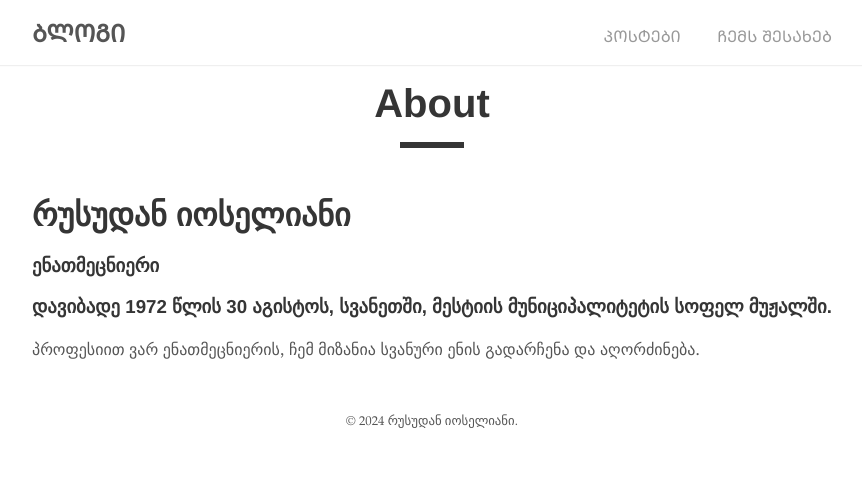
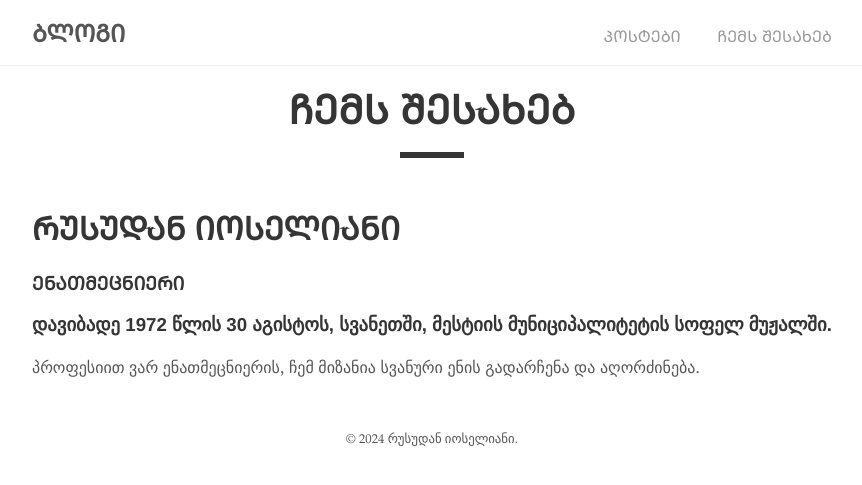
Before and after one commit to rioseliani/rioseliani, a Jekyll site: the page built from _pages/about.md, in a window 1280 px wide. Shown: the top 485 px of the page, without its empty margins (208-1070 px from the left). Built offline with Jekyll 4.4.1, drawn with Linux system fonts in a browser that asks for light colours.

Commit message:
ჩემს შესახებ

```diff
--- a/_pages/about.md
+++ b/_pages/about.md
@@ -1,12 +1,12 @@
 ---
 layout: page
-title: "About"
+title: "ᲩᲔᲛᲡ ᲨᲔᲡᲐᲮᲔᲑ"
 permalink: /about/
 ---
 
-# რუსუდან იოსელიანი
+# ᲠᲣᲡᲣᲓᲐᲜ ᲘᲝᲡᲔᲚᲘᲐᲜᲘ
 
-### ენათმეცნიერი
+### ᲔᲜᲐᲗᲛᲔᲪᲜᲘᲔᲠᲘ
 
 ### დავიბადე 1972 წლის 30 აგისტოს, სვანეთში, მესტიის მუნიციპალიტეტის სოფელ მუჟალში.
 
```
